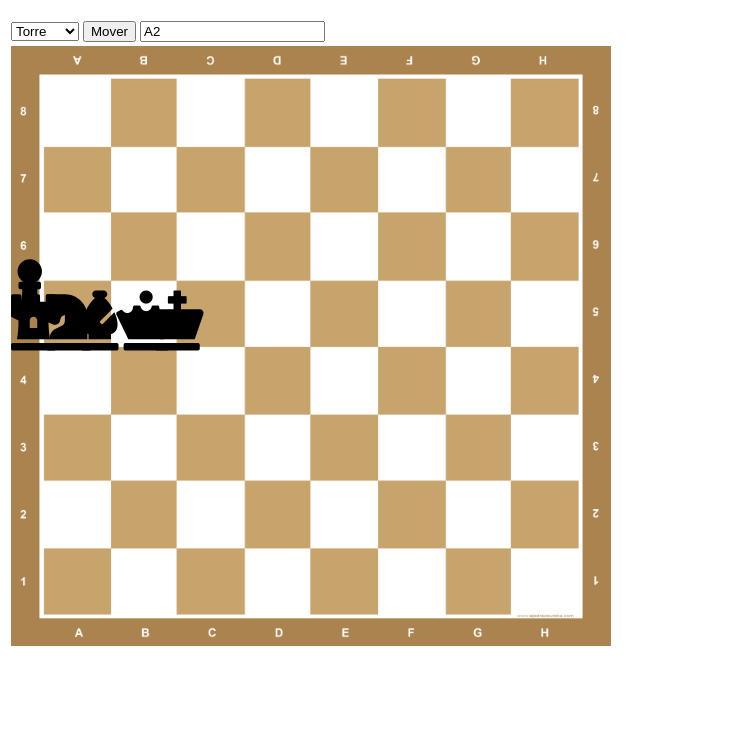
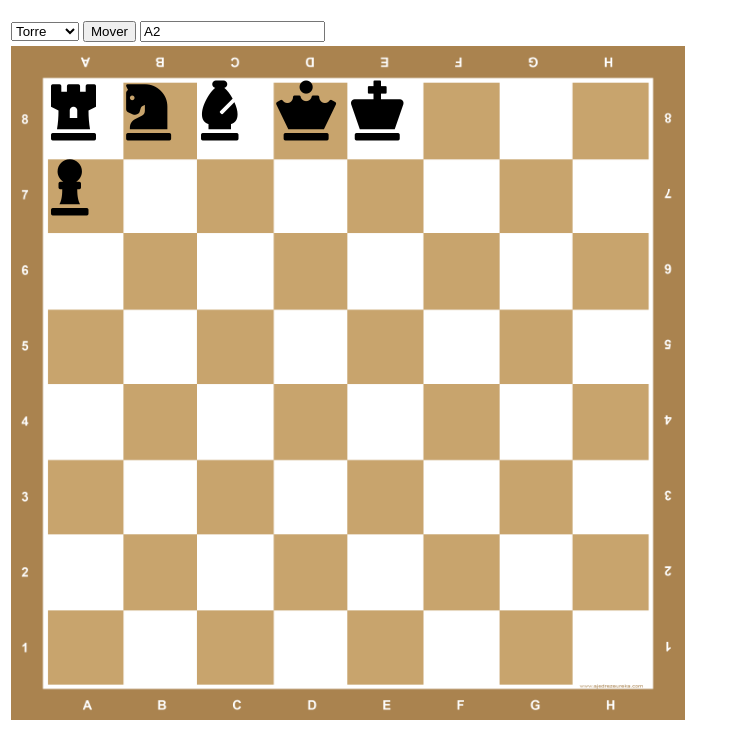
Before and after one commit to AngelDuar12/PruebaHTML, a website: page chess/index.html in a window 1280 px wide. Shown: the part 48-800 px from the top of the page, without its empty margins (0-740 px from the left). Drawn offline with nearby package versions, Linux system fonts and the light colour scheme.

Commit message:
Ajuste de posicion inicial

```diff
--- a/chess/chess.js
+++ b/chess/chess.js
@@ -8,9 +8,10 @@ var board = {
         // Mapea las posiciones del mapa con las
         var absisa = new Array('A', 'B', 'C', 'D', 'E', 'F', 'G', 'H');
 
-        var margin = 20;
-        var width = $('#board').width();
-        var delta = width / 8 - 2 * margin;
+        var margin = 40;
+        var width = $('.container .board').width();
+        var delta = (width / 8);
+
 
         for (j = 8; j >= 1; j--) {
 
@@ -18,8 +19,8 @@ var board = {
                 var nombre = absisa[i] + j;
                 var celda = {
                     name: nombre,
-                    left: i * delta,
-                    top: (j - 1) * delta
+                    left: i * delta + margin,
+                    top: width - (j - 1) * delta - margin
                 };
 
                 this.table.push(celda);
--- a/chess/index.html
+++ b/chess/index.html
@@ -26,7 +26,8 @@
         </tr>
         <tr>
             <td>
-                <div id='board'>
+                <div class="container">
+                    <div class='board'>
                         <i id='torre' class="ficha fas fa-chess-rook"></i>
                         <i id='caballo' class="ficha fas fa-chess-knight"></i>
                         <i id='alfil' class="ficha fas fa-chess-bishop"></i>
@@ -34,6 +35,7 @@
                         <i id='reina' class="ficha fas fa-chess-queen"></i>
                         <i id=peon class="ficha fas fa-chess-pawn"></i>
                     </div>
+                </div>
             </td>
         </tr>
     </table>
--- a/chess/styles.css
+++ b/chess/styles.css
@@ -3,24 +3,29 @@
     src: url('./fonts/CASEFONT.TTF') format("truetype");
 }
 
-#board {
-    width: 600px;
-    height: 600px;
-    z-index: 0;
+.container {
+    display: block;
+}
+
+.container .board {
     background-image: url('./ajedrez.png');
     background-repeat: no-repeat;
     background-size: cover;
+    font-family: 'Cases';
+    height: 600px;
+    padding: 37px;
     position: relative;
+    width: 600px;
+    z-index: 0;
 }
 
-.ficha {
+.container .board .ficha {
+    background-color: transparent;
     border: none;
     float: left;
-    font-family: 'Cases';
     font-size: 60px;
     height: auto;
     position: absolute;
     width: auto;
     z-index: 1000;
-    background-color: transparent;
 }
```
Lines whose indentation alone changed are shown as unchanged.
